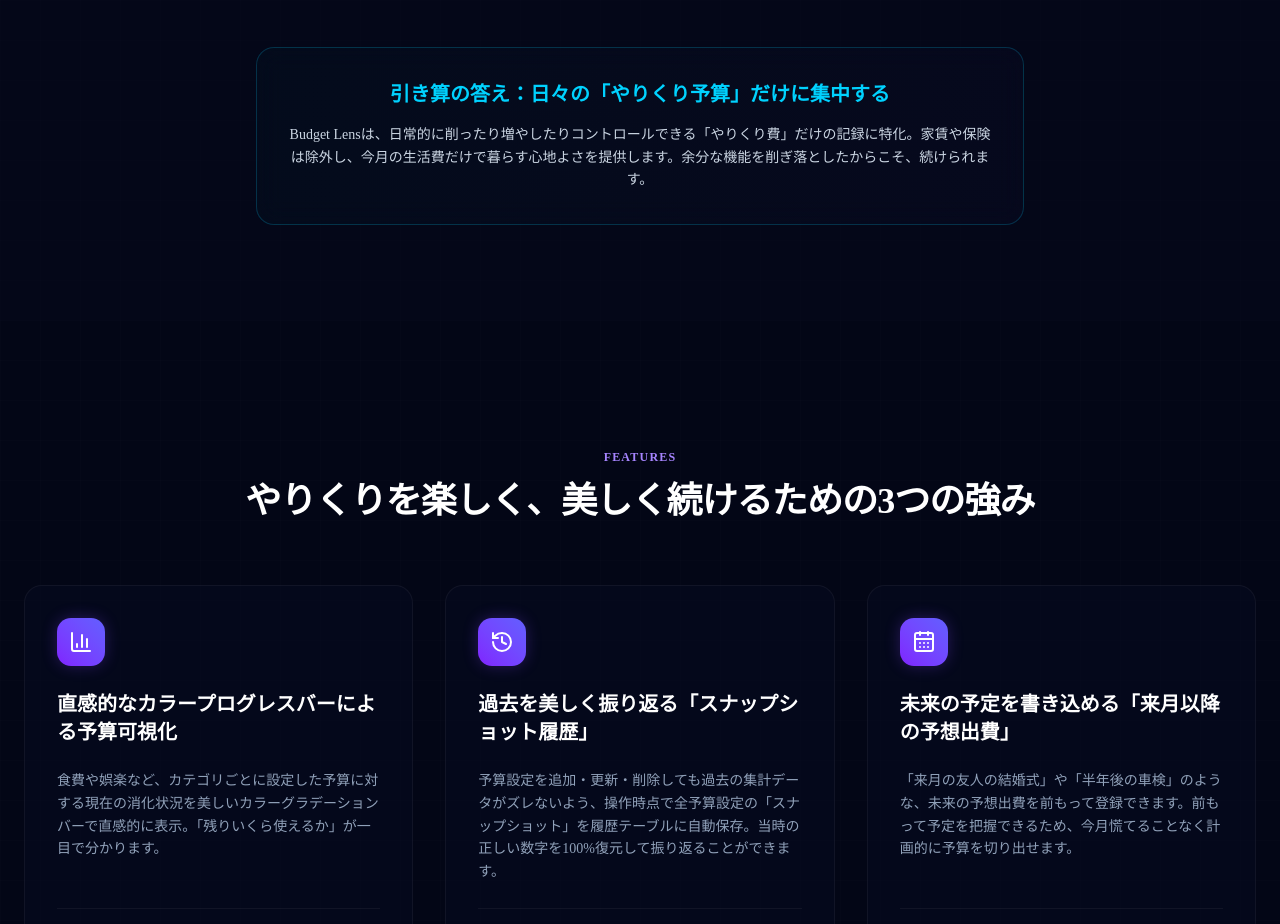
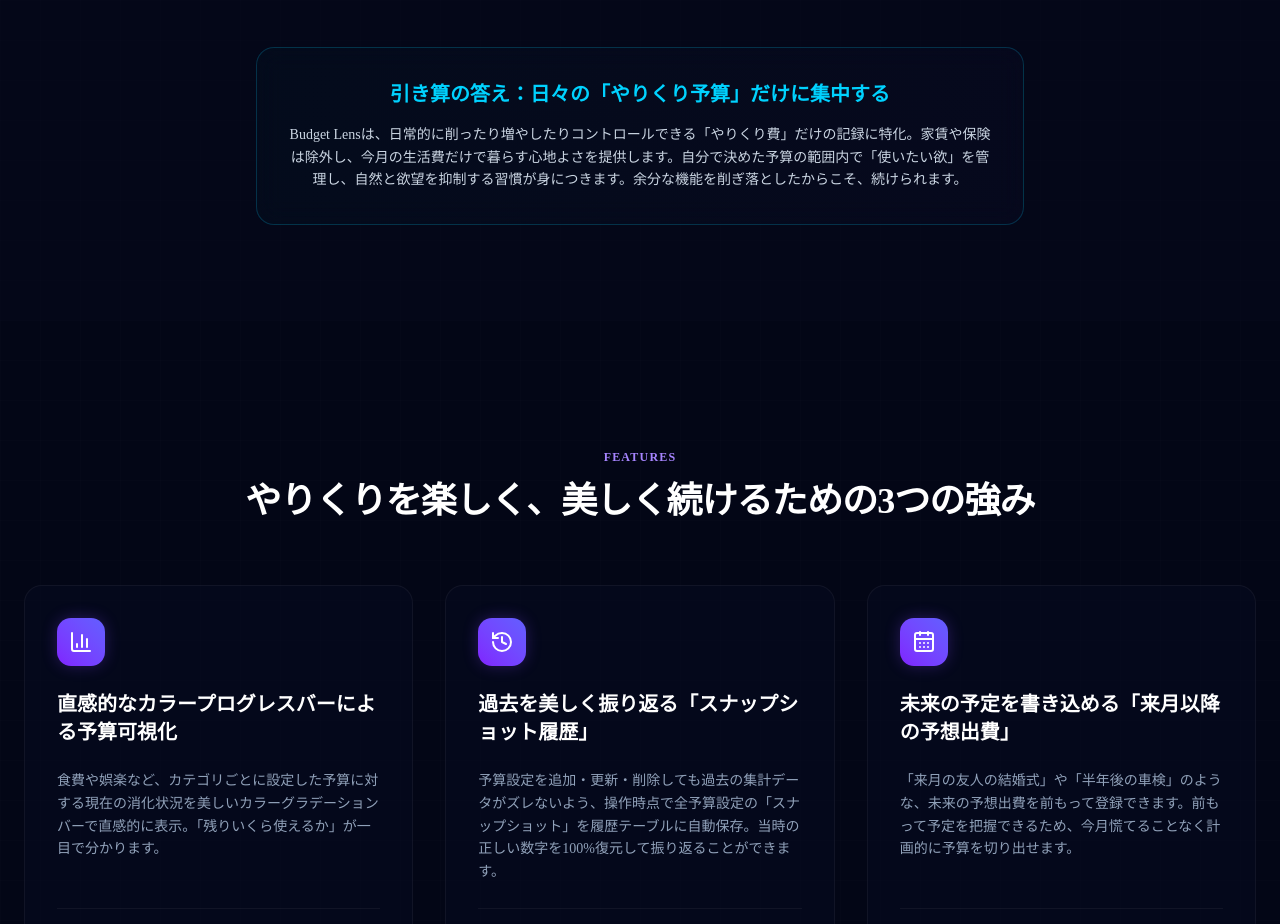
Before and after one commit to Temmy3620/budget-lens, a Next.js app: page / in a window 1280 px wide. Shown: the part 1480-2404 px from the top of the page. Built offline with nearby package versions, Linux system fonts and the light colour scheme; no server answers.

Commit message:
PL修正

```diff
--- a/src/app/page.tsx
+++ b/src/app/page.tsx
@@ -1,7 +1,3 @@
-import Link from "next/link";
-import Image from "next/image";
-import { redirect } from "next/navigation";
-import { createClient } from "@/lib/supabase/server";
 import {
 	BarChart3,
 	CalendarDays,
@@ -12,6 +8,10 @@ import {
 	Shield,
 	Sparkles,
 } from "lucide-react";
+import Image from "next/image";
+import Link from "next/link";
+import { redirect } from "next/navigation";
+import { createClient } from "@/lib/supabase/server";
 
 export const metadata = {
 	title: "Budget Lens | 予算の「やりくり」だけに焦点をあてる、新しい家計簿",
@@ -230,7 +230,7 @@ export default async function LandingPage() {
 							</h3>
 							<p className="text-slate-300 text-sm leading-relaxed">
 								Budget
-								Lensは、日常的に削ったり増やしたりコントロールできる「やりくり費」だけの記録に特化。家賃や保険は除外し、今月の生活費だけで暮らす心地よさを提供します。余分な機能を削ぎ落としたからこそ、続けられます。
+								Lensは、日常的に削ったり増やしたりコントロールできる「やりくり費」だけの記録に特化。家賃や保険は除外し、今月の生活費だけで暮らす心地よさを提供します。自分で決めた予算の範囲内で「使いたい欲」を管理し、自然と欲望を抑制する習慣が身につきます。余分な機能を削ぎ落としたからこそ、続けられます。
 							</p>
 						</div>
 					</div>
```
